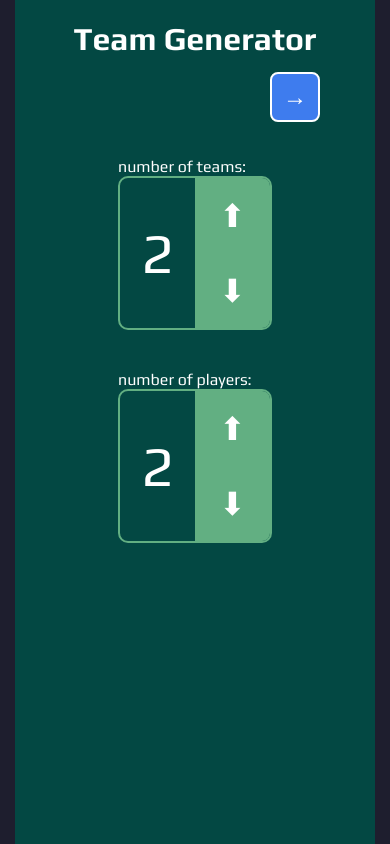
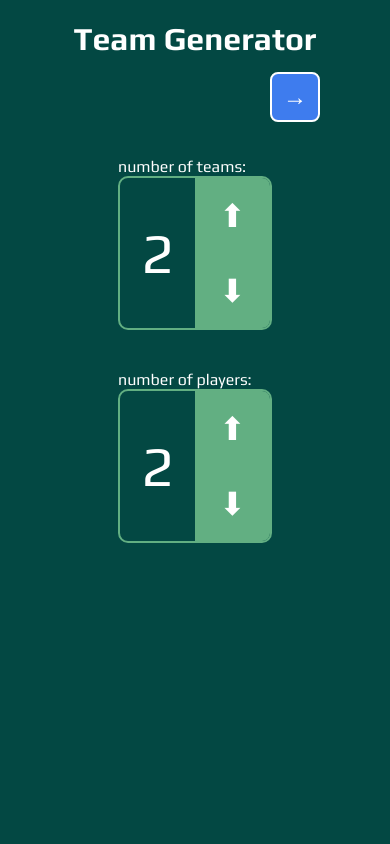
Before and after one commit to ZaneMeroff/team-picker, a Vue app: page / in a window 390 px wide. Built offline with nearby package versions, Linux system fonts and the light colour scheme.

Commit message:
Update style

```diff
--- a/src/App.css
+++ b/src/App.css
@@ -17,7 +17,6 @@
   height: auto;
   width: 100vw;
   background-color: #1e1e2e;
-  overflow-y: hidden;
 }
 
 .main-container {
@@ -63,9 +62,11 @@
   color: #ffad00;
 }
 
-.fade-enter-active, .fade-leave-active {
-  transition: opacity .5s;
+@media only screen and (max-width: 490px) {
+
+  .main-container {
+    width: 100%;
+    height: 100vh;
+  }
+
 }
-.fade-enter, .fade-leave-to /* .fade-leave-active below version 2.1.8 */ {
-  opacity: 1;
-}
```
